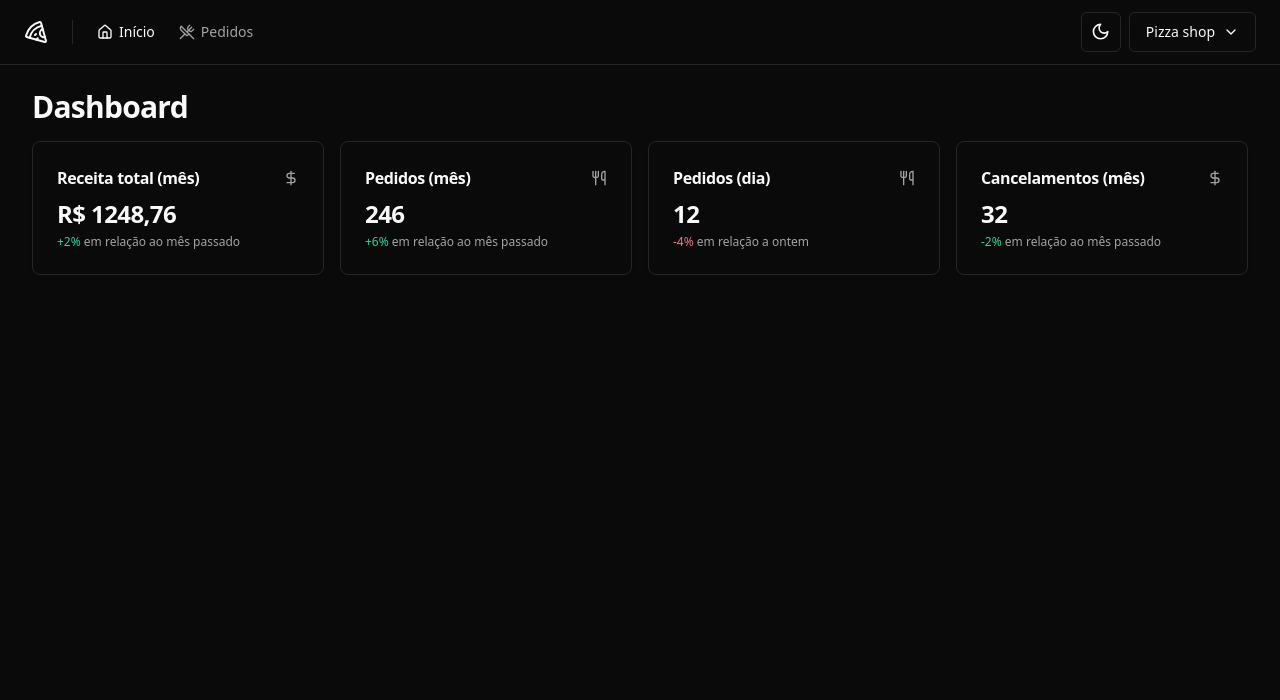
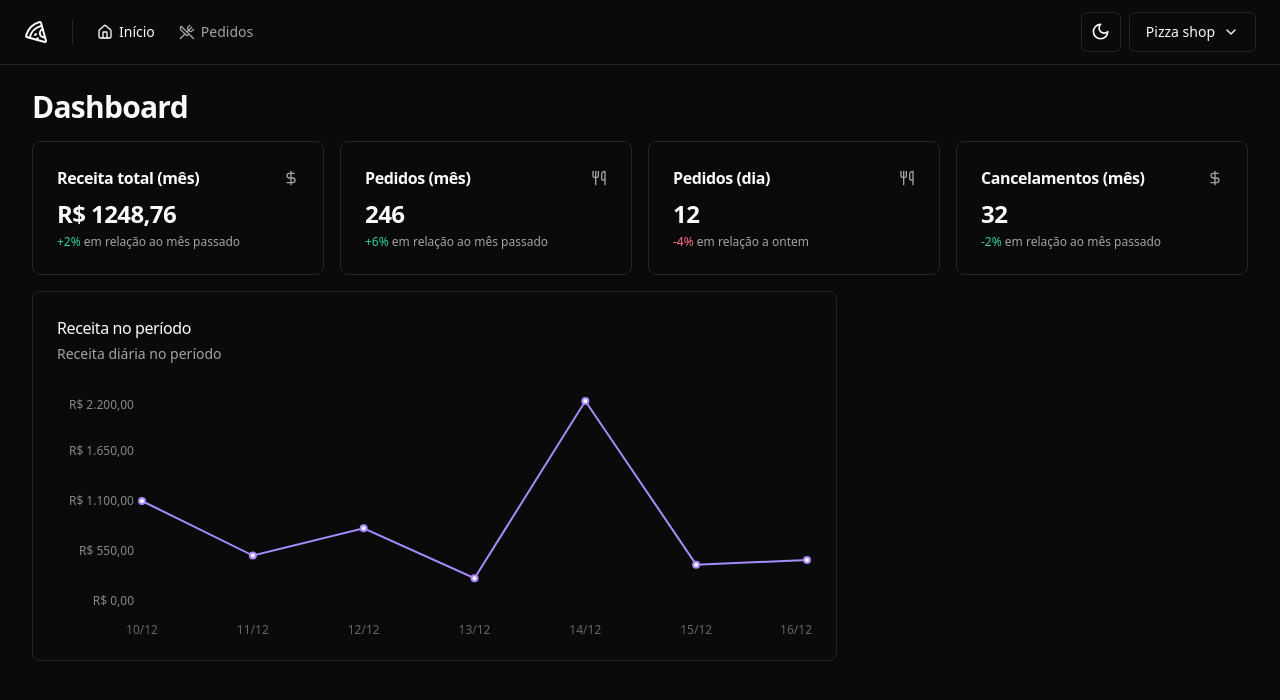
Before and after one commit to IssacCabral/pizza-shop, a React app: page / in a window 1280 px wide. Shown: the top 700 px of the page. Built offline with nearby package versions, Linux system fonts and the light colour scheme; the HTML template or start-up script is replaced by a standard one.

Commit message:
✨ feat: revenue chart

```diff
--- a/package.json
+++ b/package.json
@@ -25,6 +25,7 @@
     "react-helmet-async": "^2.0.5",
     "react-hook-form": "^7.53.0",
     "react-router-dom": "^6.26.2",
+    "recharts": "^2.12.7",
     "sonner": "^1.5.0",
     "tailwind-merge": "^2.5.2",
     "tailwindcss-animate": "^1.0.7",
--- a/src/pages/app/dashboard/dashboard.tsx
+++ b/src/pages/app/dashboard/dashboard.tsx
@@ -5,6 +5,7 @@
 import { MonthOrdersAmountCard } from "./month-orders-amount-card";
 import { DayOrdersAmountCard } from "./day-orders-amount-card";
 import { MonthCanceledOrdersAmountCard } from "./month-canceled-orders-amount-card";
+import { RevenueChart } from "./revenue-chart";
 
 export function Dashboard() {
   return (
@@ -19,6 +20,10 @@
           <DayOrdersAmountCard />
           <MonthCanceledOrdersAmountCard />
         </div>
+
+        <div className="grid grid-cols-9 gap-4">
+          <RevenueChart />
+        </div>
       </div>
     </>
   );
--- /dev/null
+++ b/src/pages/app/dashboard/revenue-chart.tsx
@@ -0,0 +1,71 @@
+import {
+  Card,
+  CardContent,
+  CardDescription,
+  CardHeader,
+  CardTitle,
+} from "@/components/ui/card";
+
+import colors from "tailwindcss/colors";
+
+import {
+  ResponsiveContainer,
+  LineChart,
+  XAxis,
+  YAxis,
+  CartesianGrid,
+  Line,
+  Tooltip,
+} from "recharts";
+
+const data = [
+  { date: "10/12", revenue: 1100 },
+  { date: "11/12", revenue: 500 },
+  { date: "12/12", revenue: 800 },
+  { date: "13/12", revenue: 250 },
+  { date: "14/12", revenue: 2200 },
+  { date: "15/12", revenue: 400 },
+  { date: "16/12", revenue: 450 },
+];
+
+export function RevenueChart() {
+  return (
+    <Card className="col-span-6">
+      <CardHeader className="flex-row items-center justify-between pb-8">
+        <div className="space-y-1">
+          <CardTitle className="text-base font-medium">
+            Receita no período
+          </CardTitle>
+          <CardDescription>Receita diária no período</CardDescription>
+        </div>
+      </CardHeader>
+      <CardContent>
+        <ResponsiveContainer width="100%" height={240}>
+          <LineChart data={data} style={{ fontSize: 12 }}>
+            <XAxis dataKey="date" tickLine={false} axisLine={false} dy={16} />
+
+            <YAxis
+              stroke="#888"
+              axisLine={false}
+              tickLine={false}
+              width={80}
+              tickFormatter={(value: number) =>
+                value.toLocaleString("pt-BR", {
+                  style: "currency",
+                  currency: "BRL",
+                })
+              }
+            />
+
+            <Line
+              type="linear"
+              strokeWidth={2}
+              dataKey="revenue"
+              stroke={colors.violet[400]}
+            />
+          </LineChart>
+        </ResponsiveContainer>
+      </CardContent>
+    </Card>
+  );
+}
```
Also changed, not shown: 1 other file (tests, documents, lock files or other folders).
